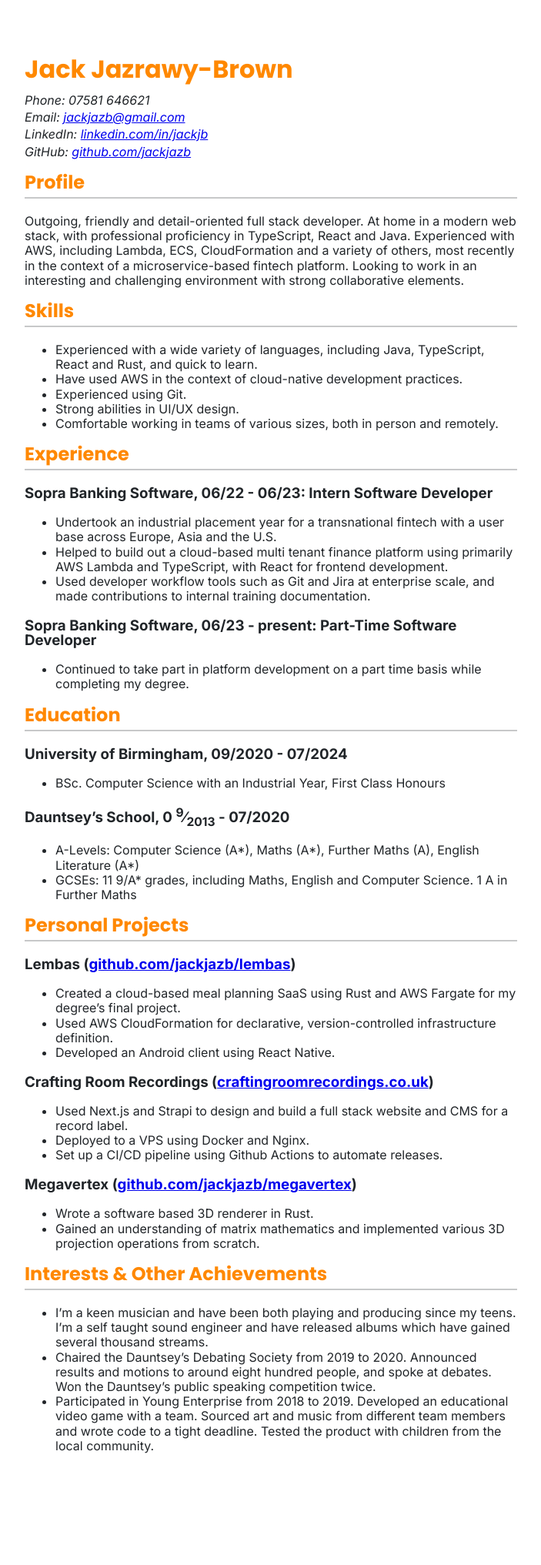
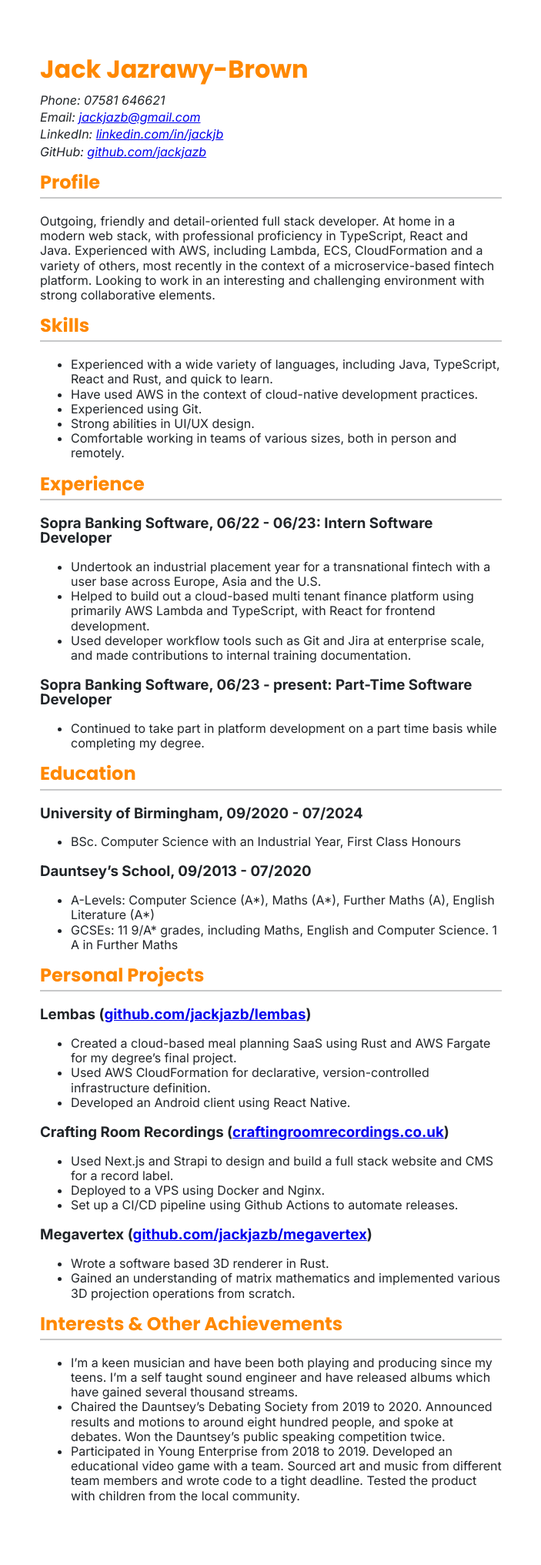
Before and after one commit to jackjazb/jackjazb.github.io, a Jekyll site: the page built from docs/cv.md, in a window 1280 px wide. Shown: the whole page at 77% size, without its empty margins (288-991 px from the left). Built offline with Jekyll 4.4.1, drawn with Linux system fonts in a browser that asks for light colours; before the commit the page ends 1904 px from its top, so only the background shows below that.

Commit message:
Add mobile support for CV

```diff
--- a/docs/_layouts/cv.html
+++ b/docs/_layouts/cv.html
@@ -1,9 +1,11 @@
 <html>
 
 <head>
+	<meta name="viewport" content="width=device-width, initial-scale=1">
 	<title>Jack Jazrawy-Brown</title>
 	<style>
 		@import url('https://fonts.googleapis.com/css2?family=Inter:ital,opsz,wght@0,14..32,100..900;1,14..32,100..900&family=Poppins:ital,wght@0,100;0,200;0,300;0,400;0,500;0,600;0,700;0,800;0,900;1,100;1,200;1,300;1,400;1,500;1,600;1,700;1,800;1,900&display=swap');
+
 
 		body {
 			font-family: "Inter", sans-serif;
@@ -13,10 +15,18 @@
 
 			color: #212529;
 			line-height: 1.2em;
-			width: 50%;
-			margin: 0 auto;
-			margin-top: 5em;
+			margin: 5em 2em 0em 2em;
+
 		}
+
+		@media screen and (min-width: 650px) {
+			body {
+				width: 600px;
+				margin: 5em auto;
+			}
+		}
+
+
 
 		@media print {
 			body {
@@ -108,7 +118,7 @@
 		<li>BSc. Computer Science with an Industrial Year, First Class Honours</li>
 	</ul>
 
-	<h3 id="dauntsey-s-school-0-9-2013-07-2020">Dauntsey’s School, 0 <sup>9</sup>&frasl;<sub>2013</sub> - 07/2020</h3>
+	<h3 id="dauntsey-s-school-09-2013-07-2020">Dauntsey’s School, 09/2013 - 07/2020</h3>
 
 	<ul>
 		<li>A-Levels: Computer Science (A*), Maths (A*), Further Maths (A), English Literature (A*)</li>
```
